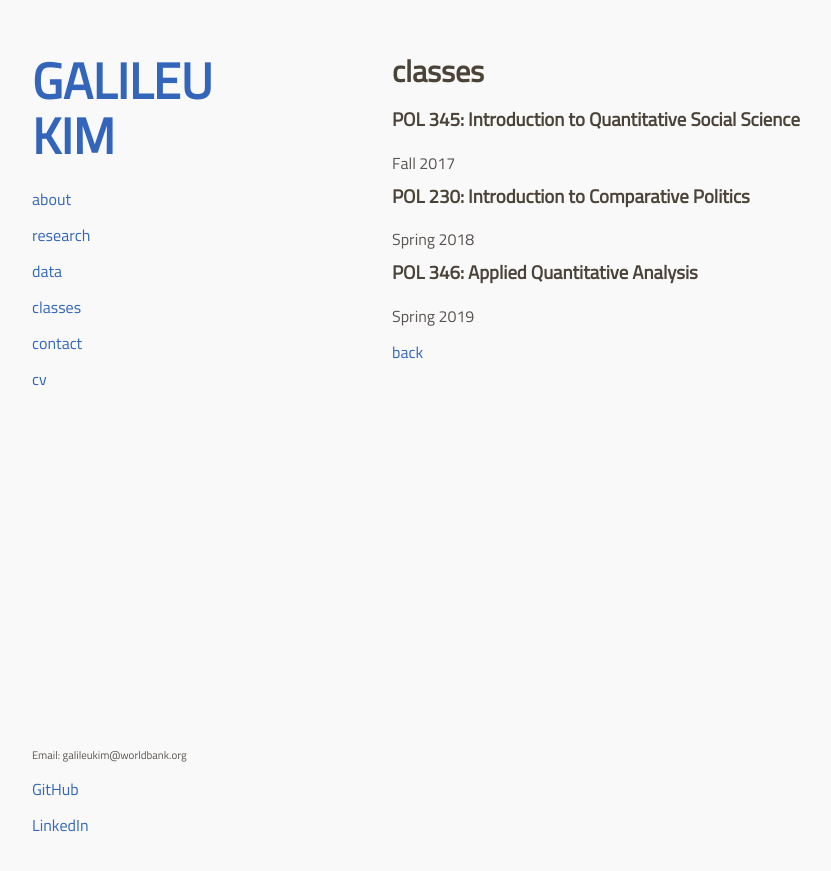
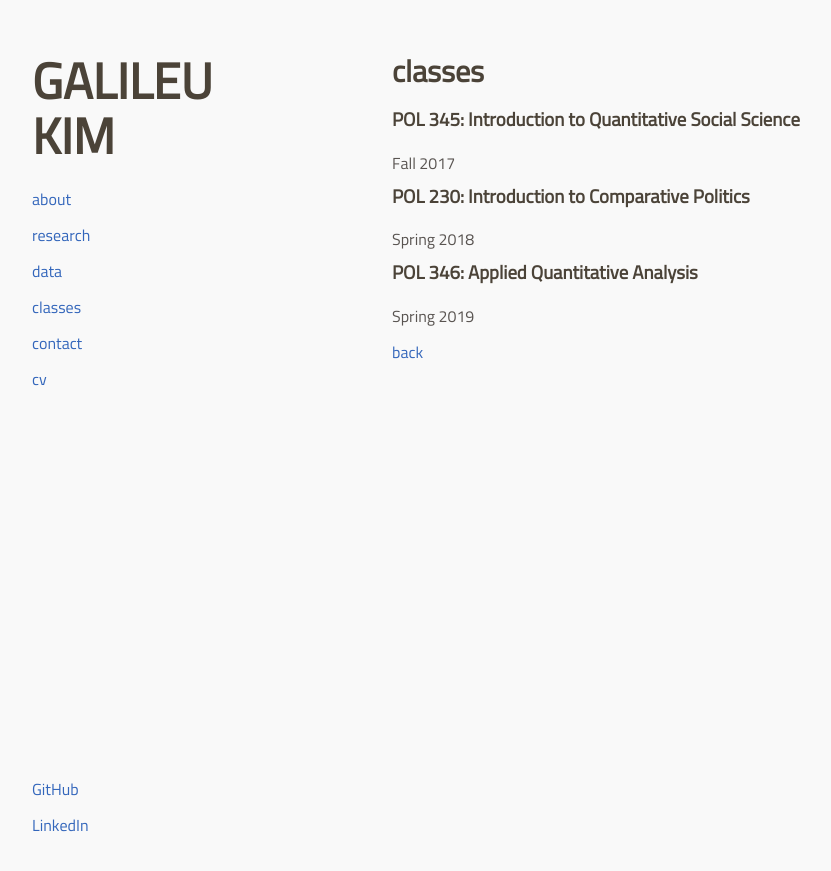
Before and after one commit to galileukim/galileukim.github.io, a Jekyll site: the page built from pages/classes.md, in a window 1280 px wide. Shown: the top 871 px of the page, without its empty margins (178-1009 px from the left). Built offline with Jekyll 4.4.1, drawn with Linux system fonts in a browser that asks for light colours; our own code applies the rules of GitHub Pages for plain Markdown files.

```diff
--- a/_layouts/default.html
+++ b/_layouts/default.html
@@ -19,7 +19,7 @@
   <body>
     <div class="wrapper">
       <header>
-        <h1><a href="{{ "/" | absolute_url }}">{{ site.title | default: site.github.repository_name }}</a></h1>
+        <h1>{{ site.title | default: site.github.repository_name }}</h1>
         <!-- <h1><a>{{ site.title }}</a></h1> -->
 
         {% if site.logo %}
@@ -54,8 +54,6 @@
         <p class="view"><small><a href="{{ site.github.repository_url }}">GitHub Page <small>{{ site.github.repository_nwo }}</small></a></small></p>
         {% endif %}
 
-        <p class = "view"><small>Email: galileukim@worldbank.org</small></p>
-
         {% if site.github.is_user_page %}
         <p class="view"><small><a href="{{ site.github.owner_url }}">GitHub</a></small></p>
         {% endif %}
```
Also changed, not shown: index.md (+3 -1 lines).
